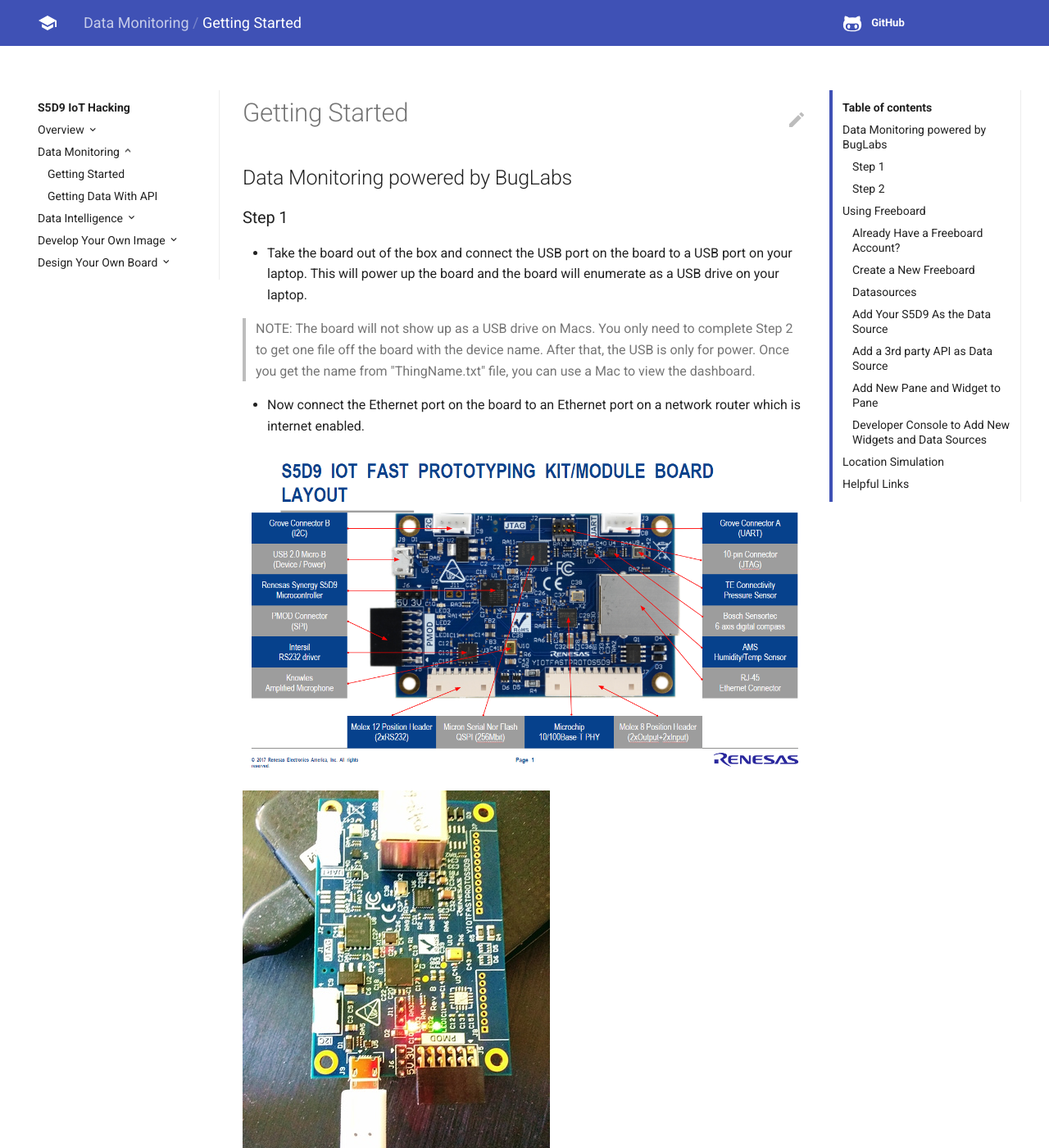
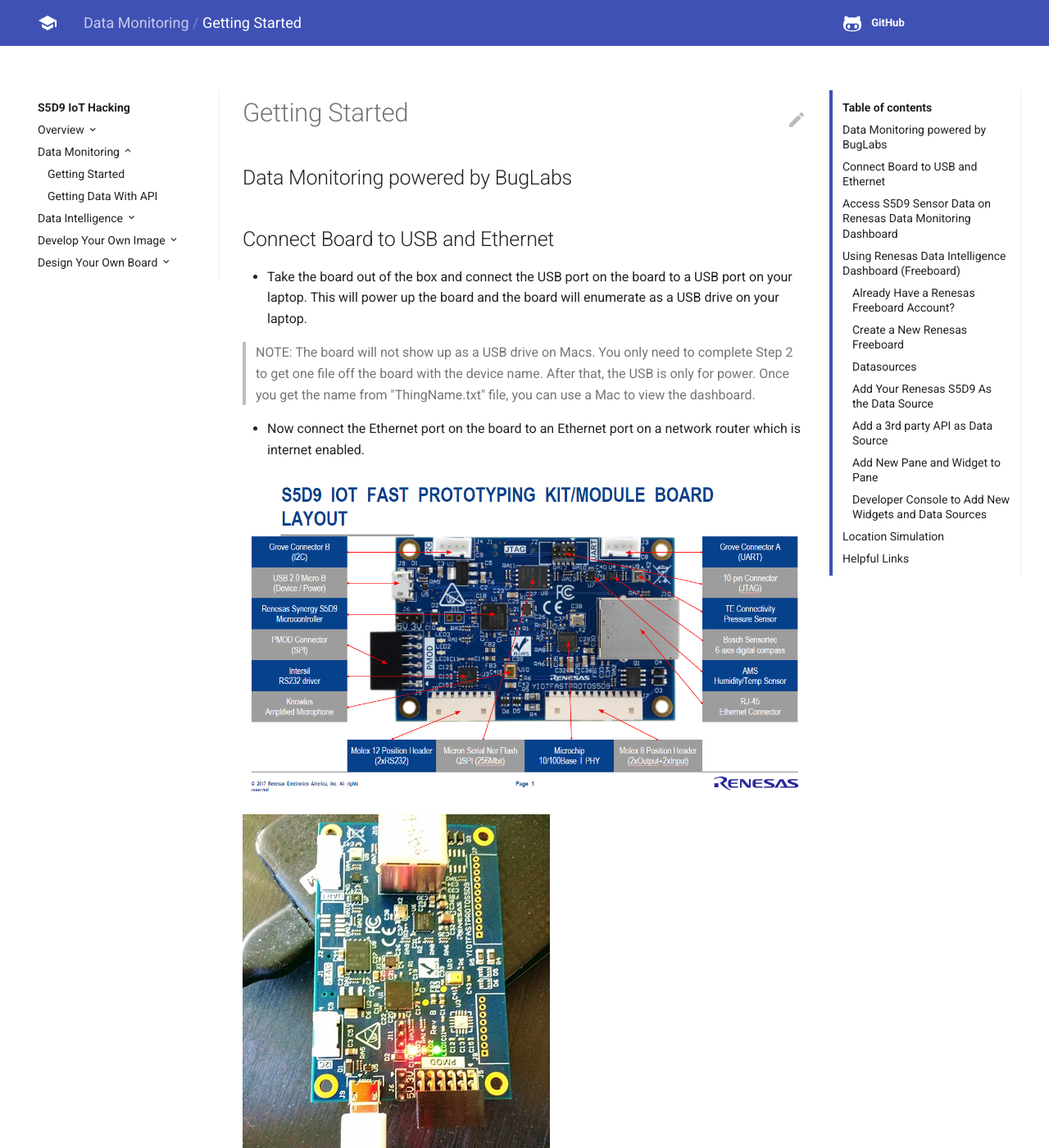
Before and after one commit to codetricity/s5d9-hacking, an MkDocs documentation site: the page built from docs/monitoring/starting.md, in a window 1280 px wide and 1400 px high. Shown: the whole window at 82% size. Built offline with MkDocs 1.6.1 and Material for MkDocs 9.7.7, drawn with Linux system fonts in a browser that asks for light colours; old or Windows-style settings are respelled for this version of MkDocs; some of the changed text lies outside the part shown.

Commit message:
updated data monitoring getting started

```diff
--- a/docs/monitoring/starting.md
+++ b/docs/monitoring/starting.md
@@ -1,7 +1,7 @@
 
 ## Data Monitoring powered by BugLabs
 
-### Step 1
+## Connect Board to USB and Ethernet
 
 * Take the board out of the box and connect the USB port on the board to a USB port on your laptop.  This will power up the board and the board will enumerate as a USB drive on your laptop.
 
@@ -15,7 +15,9 @@
 ![](img/usb-ethernet.jpg)
 
 
-### Step 2
+## Access S5D9 Sensor Data on Renesas Data Monitoring Dashboard
+
+Terminology: The Renesas Data Monitoring Dashboard is also referred to as *Freeboard*
 
 * Click on the USB drive which represents your board.
 
@@ -38,14 +40,14 @@
 ![](img/dash2.png)
 
 
-## Using Freeboard
+## Using Renesas Data Intelligence Dashboard (Freeboard)
 
 [Freeboard](https://renesas.freeboard.io) is a web-based visualization tool used for displaying and interacting with data. Freeboard is open-source and fully-customizable, allowing the user to create rich Internet of Things applications.
 
 Sign up for a Renesas Freeboard account to do more:
 [https://renesas.freeboard.io/signup](https://renesas.freeboard.io/signup)
 
-### Already Have a Freeboard Account?
+### Already Have a Renesas Freeboard Account?
 
 
 If you already have a Freeboard account through Renesas, you must sign in through
@@ -57,7 +59,7 @@
 If you get lost, just remember to go to
 [https://renesas.freeboard.io/](https://renesas.freeboard.io/)
 
-### Create a New Freeboard
+### Create a New Renesas Freeboard
 
 ![](img/freeboard/freeboard-new.png)
 
@@ -74,7 +76,7 @@
 The dweet platform is one possible datasource that freeboard can use to display data. Your dashboard may already be set up with this datasource, titled Renesas-Dweet. If
 it is, skip the next step.
 
-### Add Your S5D9 As the Data Source
+### Add Your Renesas S5D9 As the Data Source
 
 Click *Add* to create a new data source.
 
```
